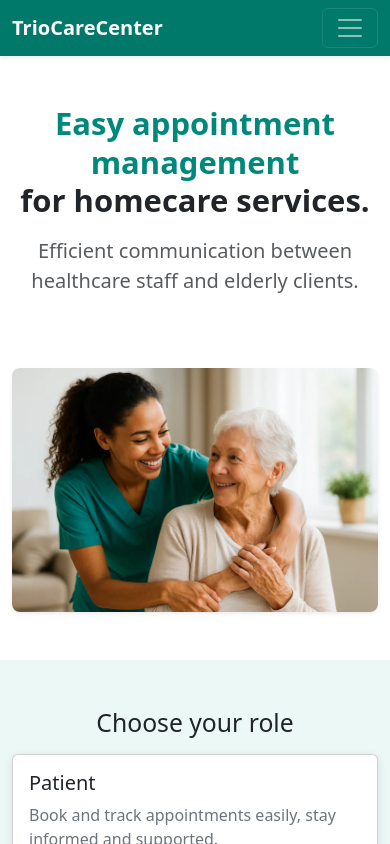
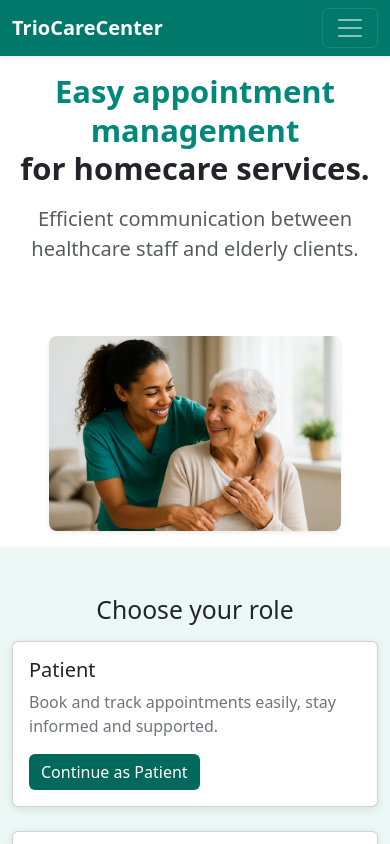
Before and after one commit to gizem28/CareCenter-Exam, a React (Vite) app in the folder carecenter/: page / in a window 390 px wide. Shown: the top 844 px of the page. Built offline with nearby package versions, Linux system fonts and the light colour scheme.

Commit message:
Adjust homepage layout by reducing padding in main and section elements, and modify image width for improved responsiveness.

```diff
--- a/carecenter/src/pages/homepage/Home.tsx
+++ b/carecenter/src/pages/homepage/Home.tsx
@@ -60,9 +60,9 @@ const Home: React.FC = () => {
   return (
     <>
       {/* ------------------- MAIN CONTENT ------------------- */}
-      <main className="pb-4">
+      <main className="pb-2">
         {/* HEADER / HERO SECTION */}
-        <section className="section py-5">
+        <section className="section py-3">
           <div className="container">
             <div className="row align-items-center g-5">
               {/* ------------------- LEFT COLUMN ------------------- */}
@@ -86,7 +86,7 @@ const Home: React.FC = () => {
                   src="/images/hero.webp"
                   alt="Nurse supporting an elderly patient"
                   className="img-fluid rounded-3 shadow-sm"
-                  style={{ maxWidth: "100%", height: "auto" }}
+                  style={{ maxWidth: "80%", height: "auto" }}
                   onError={(e) => {
                     // Fallback if image doesn't exist
                     e.currentTarget.style.display = "none";
```
